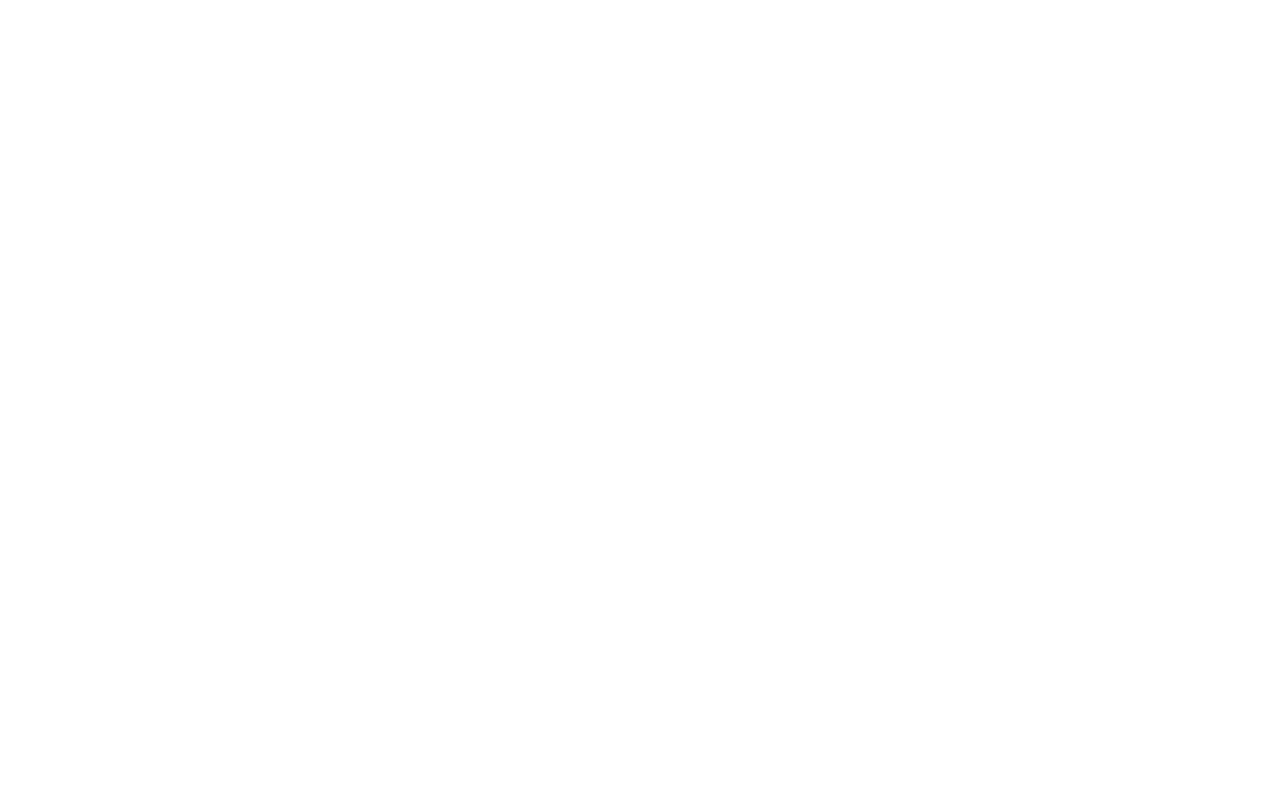
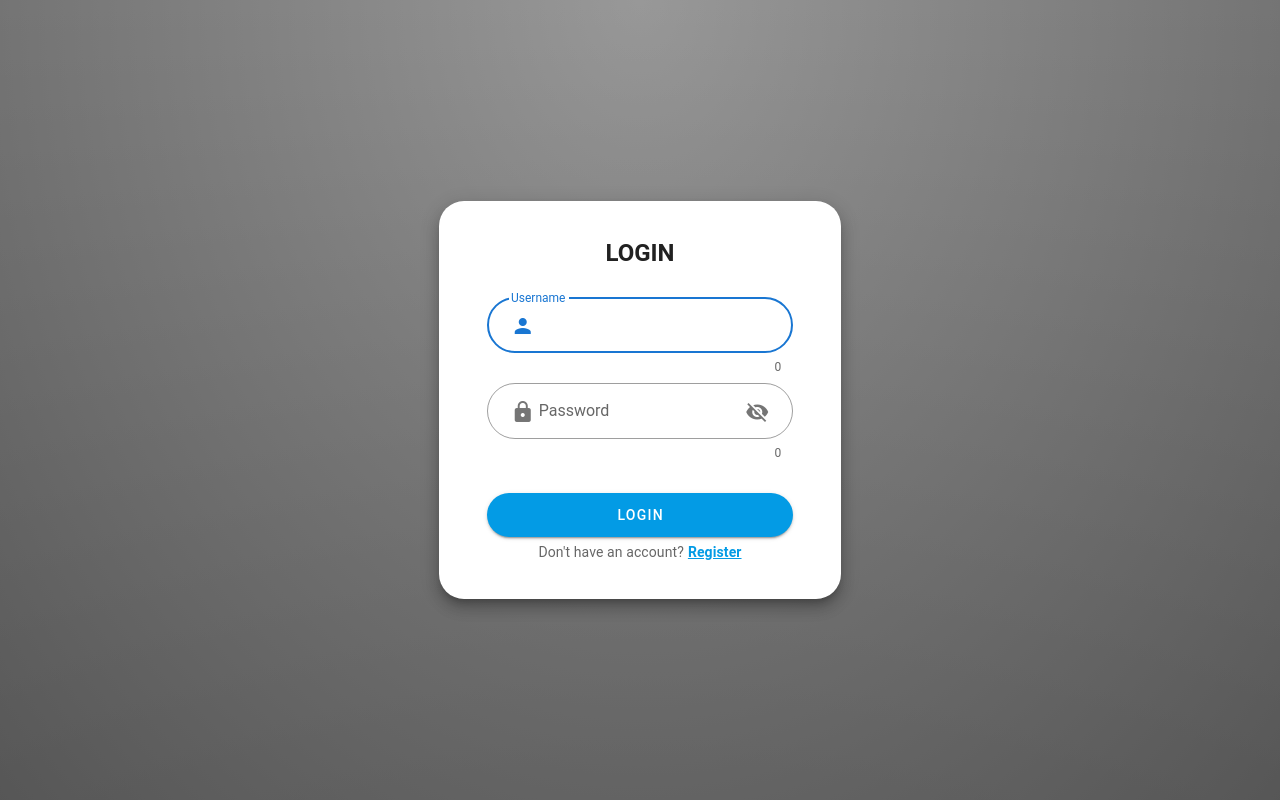
Before and after one commit to AndreiDetenkov/vue2-express-news-blog, a Vue app in the folder app/: page /auth in a window 1280 px wide. Built offline with nearby package versions, Linux system fonts and the light colour scheme.

Commit message:
# signup form
- renamed login view to auth;
- added changes to login form to login or signup from one form;

```diff
--- a/app/src/components/news/AppBar.vue
+++ b/app/src/components/news/AppBar.vue
@@ -3,7 +3,7 @@
     <v-app-bar-nav-icon />
     <v-toolbar-title>News</v-toolbar-title>
     <v-spacer />
-    <v-btn text to="/login">
+    <v-btn text to="/auth">
       <v-icon left>exit_to_app</v-icon>
       Login
     </v-btn>
--- a/app/src/router/index.js
+++ b/app/src/router/index.js
@@ -11,9 +11,9 @@ const routes = [
     meta: { layout: 'news' }
   },
   {
-    path: '/login',
-    name: 'login',
-    component: () => import('../views/Login'),
+    path: '/auth',
+    name: 'auth',
+    component: () => import('../views/Auth'),
     meta: { layout: 'empty' }
   },
   {
--- a/app/src/views/Login.vue
+++ b/app/src/views/Auth.vue
@@ -1,9 +1,11 @@
 <template>
   <v-col cols="12" xs="12" sm="7" md="5" lg="4" xl="3">
-    <v-card class="elevation-10 pa-10" style="border-radius:25px;">
+    <v-card class="elevation-10 pa-8" style="border-radius:25px;">
       <v-card-title class="pb-10">
         <v-row justify="center">
-          <h3 class="headline text-uppercase font-weight-bold">Login</h3>
+          <h3 class="headline text-uppercase font-weight-bold">
+            {{ isRegister ? 'Signup' : 'Login' }}
+          </h3>
         </v-row>
       </v-card-title>
       <v-card-text>
@@ -20,7 +22,6 @@
             validate-on-blur
             counter
             required
-            class="mb-2"
           />
           <v-text-field
             outlined
@@ -35,11 +36,27 @@
             validate-on-blur
             counter
             required
-            class="pb-6"
+          />
+          <v-text-field
+            v-if="isRegister"
+            outlined
+            rounded
+            v-model="password2"
+            :rules="passwordRules"
+            label="Confirm Password"
+            prepend-inner-icon="lock"
+            :append-icon="show2 ? 'visibility' : 'visibility_off'"
+            :type="show2 ? 'text' : 'password'"
+            @click:append="show2 = !show2"
+            validate-on-blur
+            counter
+            required
+            :error="error"
+            :error-messages="errorText"
           />
           <v-btn
             color="accent"
-            class="white--text"
+            class="white--text mb-4 mt-6"
             :disabled="!valid"
             :loading="loading"
             large
@@ -47,8 +64,14 @@
             rounded
             type="submit"
           >
-            Login
+            {{ isRegister ? 'Signup' : 'Login' }}
           </v-btn>
+          <v-row justify="center" v-if="!isRegister">
+            <span>Don't have an account?</span>
+            <span class="register-link" @click.prevent="isRegister = true">
+              Register
+            </span>
+          </v-row>
         </v-form>
       </v-card-text>
     </v-card>
@@ -60,9 +83,11 @@ export default {
   name: 'Login',
   data: () => ({
     show: false,
+    show2: false,
     valid: true,
     username: '',
     password: '',
+    password2: '',
     usernameRules: [
       v => !!v || 'Username is required.',
       v => (v && v.length >= 4) || 'Username must be more than 4 characters.'
@@ -71,11 +96,31 @@ export default {
       v => !!v || 'Password is required.',
       v => (v && v.length >= 6) || 'Password must be more than 6 characters.'
     ],
-    loading: false
+    loading: false,
+    isRegister: false,
+    error: null,
+    errorText: ''
   }),
   methods: {
     async onSubmit() {
-      if (this.$refs.form.validate()) {
+      if (this.$refs.form.validate() && this.isRegister) {
+        if (JSON.stringify(this.password) === JSON.stringify(this.password2)) {
+          try {
+            this.loading = true
+            await this.$store.dispatch('SIGNUP', {
+              username: this.username,
+              password: this.password,
+              password2: this.password2,
+              role: 'user'
+            })
+            this.loading = false
+            // eslint-disable-next-line no-empty
+          } catch (e) {}
+        } else {
+          this.error = true
+          this.errorText = 'Confirm password do not match'
+        }
+      } else {
         try {
           this.loading = true
           await this.$store.dispatch('LOGIN', { username: this.username, password: this.password })
@@ -87,3 +132,13 @@ export default {
   }
 }
 </script>
+
+<style scoped lang="scss">
+.register-link {
+  color: #039be5;
+  font-weight: 700;
+  margin-left: 4px;
+  text-decoration: underline;
+  cursor: pointer;
+}
+</style>
```
